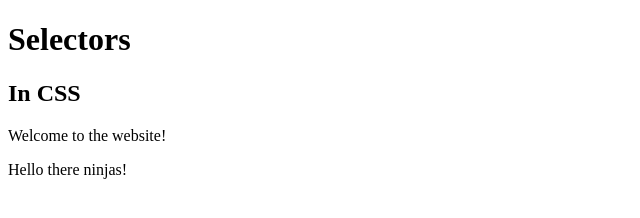
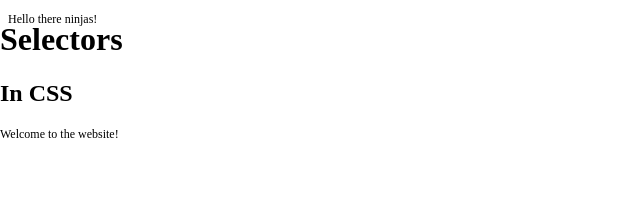
Before and after one commit to ppiechowski/css-course, a plain HTML site: page index.html in a window 1280 px wide. Shown: the whole page, without its empty margins (0-640 px from the left). Drawn offline with Linux system fonts and the light colour scheme.

Commit message:
Added css file

```diff
--- /dev/null
+++ b/css/syntax.css
@@ -0,0 +1,12 @@
+#header{
+    position: absolute;
+    top: 0;
+    left: 0;
+}
+#header h1{
+    font-size: 32px;
+}
+
+p{
+    font-size: 12px;
+}
--- a/index.html
+++ b/index.html
@@ -5,6 +5,7 @@
     <meta http-equiv="X-UA-Compatible" content="IE=edge">
     <meta name="viewport" content="width=device-width, initial-scale=1.0">
     <title>CSS For Beginers</title>
+    <link rel="stylesheet" href="/css/syntax.css">
 </head>
 <body>
     <div id="header">
```
